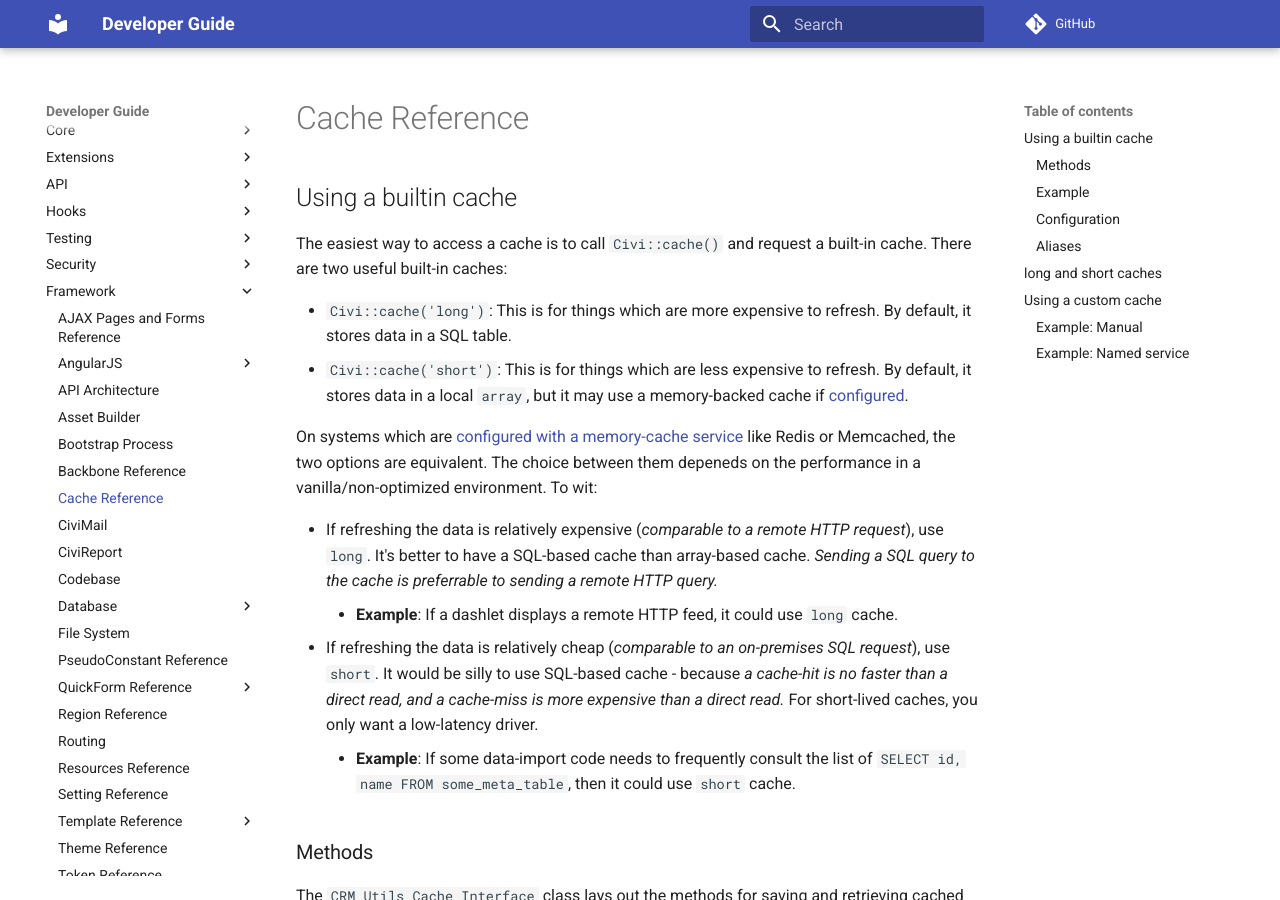
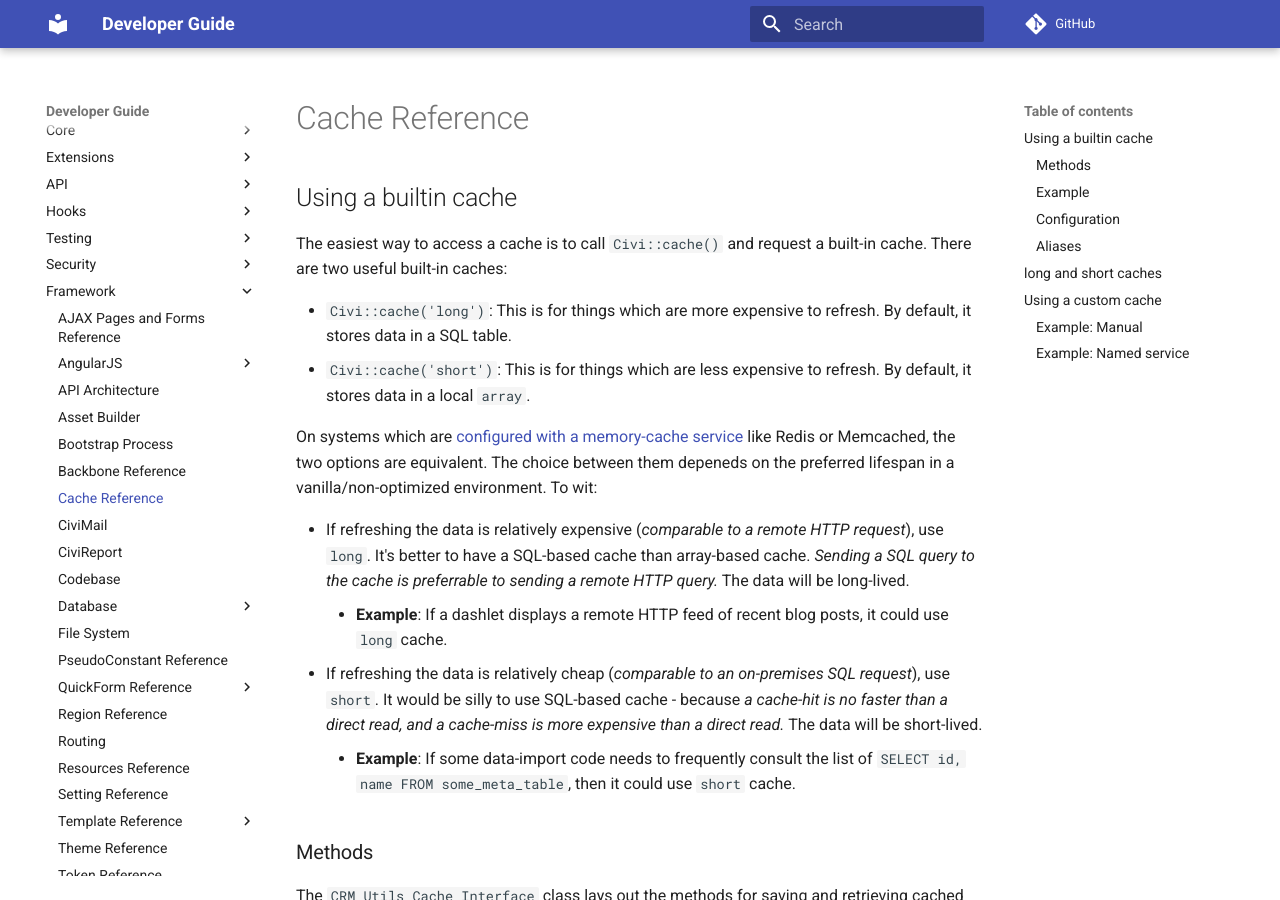
Before and after one commit to civicrm/civicrm-dev-docs, an MkDocs documentation site: the page built from docs/framework/cache.md, in a window 1280 px wide and 900 px high. Built offline with MkDocs 1.6.1 and Material for MkDocs 9.7.7, drawn with Linux system fonts in a browser that asks for light colours; comment, search, counter and statistics services are not loaded; old or Windows-style settings are respelled for this version of MkDocs.

Commit message:
Update cache.md

```diff
--- a/docs/framework/cache.md
+++ b/docs/framework/cache.md
@@ -5,13 +5,13 @@
 The easiest way to access a cache is to call `Civi::cache()` and request a built-in cache. There are two useful built-in caches:
 
 * `Civi::cache('long')`: This is for things which are more expensive to refresh. By default, it stores data in a SQL table.
-* `Civi::cache('short')`: This is for things which are less expensive to refresh. By default, it stores data in a local `array`, but it may use a memory-backed cache if [configured](#configuration).
+* `Civi::cache('short')`: This is for things which are less expensive to refresh. By default, it stores data in a local `array`.
 
-On systems which are [configured with a memory-cache service](#configuration) like Redis or Memcached, the two options are equivalent. The choice between them depeneds on the performance in a vanilla/non-optimized environment. To wit:
+On systems which are [configured with a memory-cache service](#configuration) like Redis or Memcached, the two options are equivalent. The choice between them depeneds on the preferred lifespan in a vanilla/non-optimized environment. To wit:
 
-* If refreshing the data is relatively expensive (*comparable to a remote HTTP request*), use `long`. It's better to have a SQL-based cache than array-based cache. *Sending a SQL query to the cache is preferrable to sending a remote HTTP query.*
-    * __Example__: If a dashlet displays a remote HTTP feed, it could use `long` cache.
-* If refreshing the data is relatively cheap (*comparable to an on-premises SQL request*), use `short`. It would be silly to use SQL-based cache - because *a cache-hit is no faster than a direct read, and a cache-miss is more expensive than a direct read.* For short-lived caches, you only want a low-latency driver.
+* If refreshing the data is relatively expensive (*comparable to a remote HTTP request*), use `long`. It's better to have a SQL-based cache than array-based cache. *Sending a SQL query to the cache is preferrable to sending a remote HTTP query.* The data will be long-lived.
+    * __Example__: If a dashlet displays a remote HTTP feed of recent blog posts, it could use `long` cache.
+* If refreshing the data is relatively cheap (*comparable to an on-premises SQL request*), use `short`. It would be silly to use SQL-based cache - because *a cache-hit is no faster than a direct read, and a cache-miss is more expensive than a direct read.* The data will be short-lived.
     * __Example__: If some data-import code needs to frequently consult the list of `SELECT id, name FROM some_meta_table`, then it could use `short` cache.
 
 ### Methods
```
